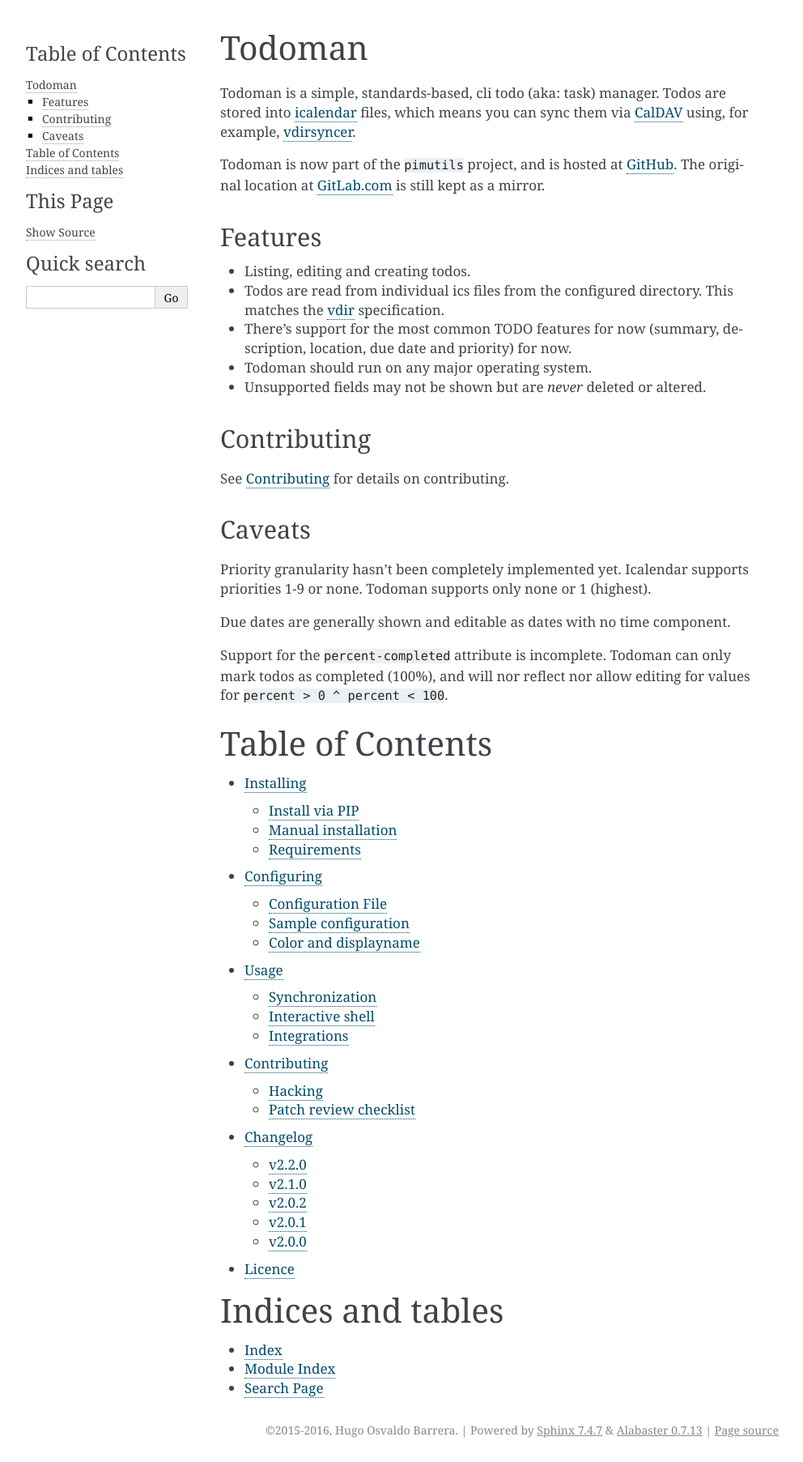
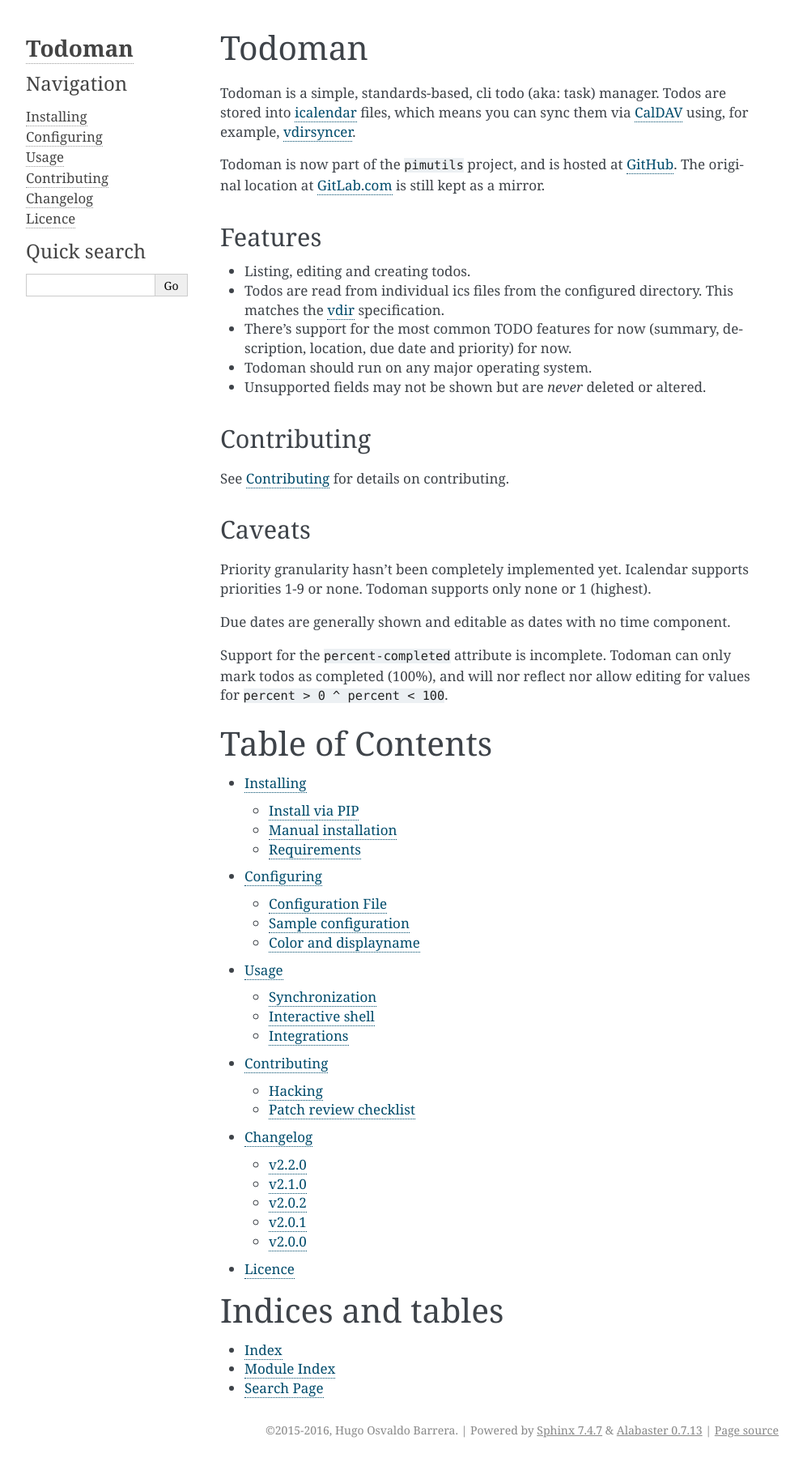
Before and after one commit to pimutils/todoman, a Sphinx documentation site: the page built from docs/source/index.rst, in a window 1280 px wide. Shown: the whole page at 81% size, without its empty margins (148-1140 px from the left). Built offline with Sphinx 7.4.7, drawn with Linux system fonts in a browser that asks for light colours; the version number could not be read and is left out; some of the changed lines change nothing that is shown.

Commit message:
Use Alabaster's customized sidebar

```diff
--- a/docs/source/conf.py
+++ b/docs/source/conf.py
@@ -231,7 +231,15 @@
 #  html_use_smartypants = True
 
 # Custom sidebar templates, maps document names to template names.
-#  html_sidebars = {}
+html_sidebars = {
+    '**': [
+        'about.html',
+        'navigation.html',
+        'relations.html',
+        'searchbox.html',
+        'donate.html',
+    ]
+}
 
 # Additional templates that should be rendered to pages, maps page names to
 # template names.
```
